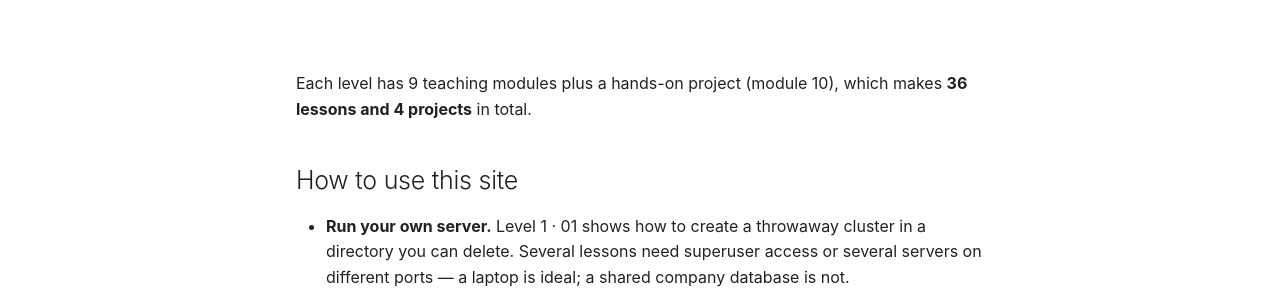
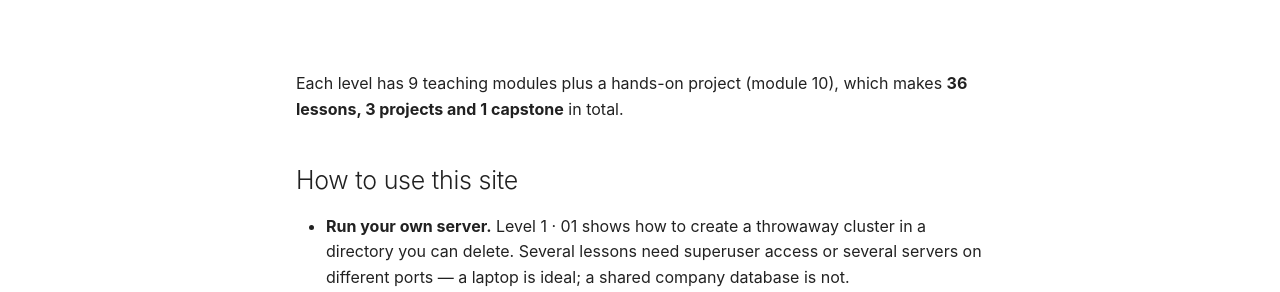
Before and after one commit to SIGILIPELLI/postgresql-mastery-path, an MkDocs documentation site: the page built from docs/index.md, in a window 1280 px wide and 900 px high, scrolled down 1335 px. Shown: the part 187-479 px from the top of the window. Built offline with MkDocs 1.6.1 and Material for MkDocs 9.7.7, drawn with Linux system fonts in a browser that asks for light colours; comment, search, counter and statistics services are not loaded.

Commit message:
Course description and counts state lessons, projects and capstone from the registry
Co-Authored-By: Claude Sonnet 5.5 <noreply@anthropic.com>

```diff
--- a/docs/index.md
+++ b/docs/index.md
@@ -1,6 +1,6 @@
 ---
 title: "Free PostgreSQL Course: psql, MVCC, Indexes, EXPLAIN, JSONB, Partitioning, Replication, Backups and Tuning"
-description: "Free PostgreSQL course: 36 lessons and 4 projects run on PostgreSQL 18 — MVCC, VACUUM, indexes, EXPLAIN, JSONB, RLS, replication, PITR and production operations."
+description: "Free PostgreSQL course: 36 lessons, 3 projects and 1 capstone run on PostgreSQL 18 — MVCC, VACUUM, indexes, EXPLAIN, JSONB, RLS, replication, PITR and production operations."
 ---
 
 # PostgreSQL Mastery Path
@@ -61,7 +61,7 @@ replication slot can fill a disk, and why `pg_upgrade` can upgrade a terabyte in
 | **3 · Advanced Features** | JSONB, search, PL/pgSQL, triggers, partitioning, RLS, extensions, queues | 10 | Build rich backends without bolting on extra systems |
 | **4 · Operations & Production** | Tuning, pooling, replication, PITR, monitoring, migrations, security, upgrades | 10 | Run PostgreSQL in production and recover when things go wrong |
 
-Each level has 9 teaching modules plus a hands-on project (module 10), which makes **36 lessons and 4 projects** in total.
+Each level has 9 teaching modules plus a hands-on project (module 10), which makes **36 lessons, 3 projects and 1 capstone** in total.
 
 ## How to use this site
 
```
